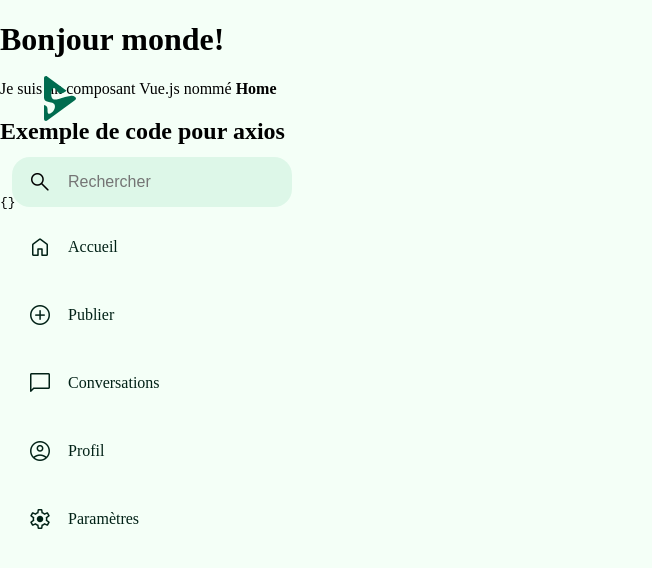
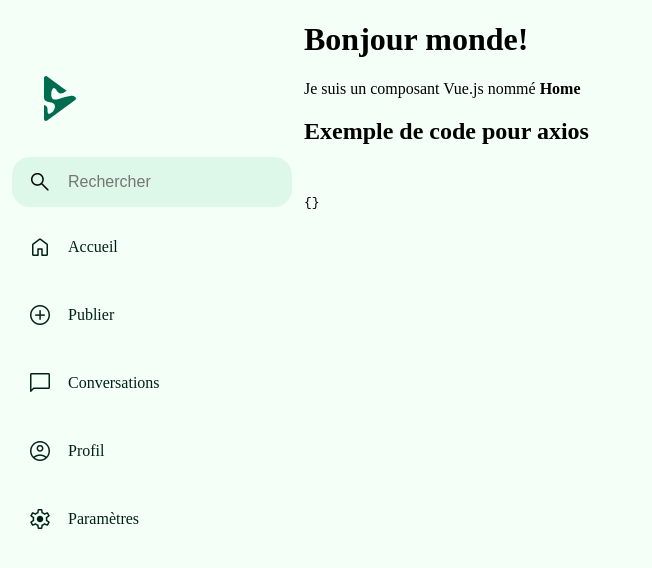
Before and after one commit to Catif/LP-PTUT_Scudo, a Vue app in the folder front/: page / in a window 1280 px wide. Shown: the top 568 px of the page, without its empty margins (0-652 px from the left). Built offline with nearby package versions, Linux system fonts and the light colour scheme; no server answers.

Commit message:
modification position navbar en mode desktop

```diff
--- a/front/src/components/Navbar.vue
+++ b/front/src/components/Navbar.vue
@@ -101,9 +101,10 @@ nav {
 
 @media screen and (min-width: calc($navigation-bar-min-width + $content-min-width)) {
   nav {
+    position: sticky;
+    top: 0;
     background-color: transparent;
     border-top: none;
-    top: 0;
 
     height: 100%;
     width: $navigation-bar-min-width;
```
